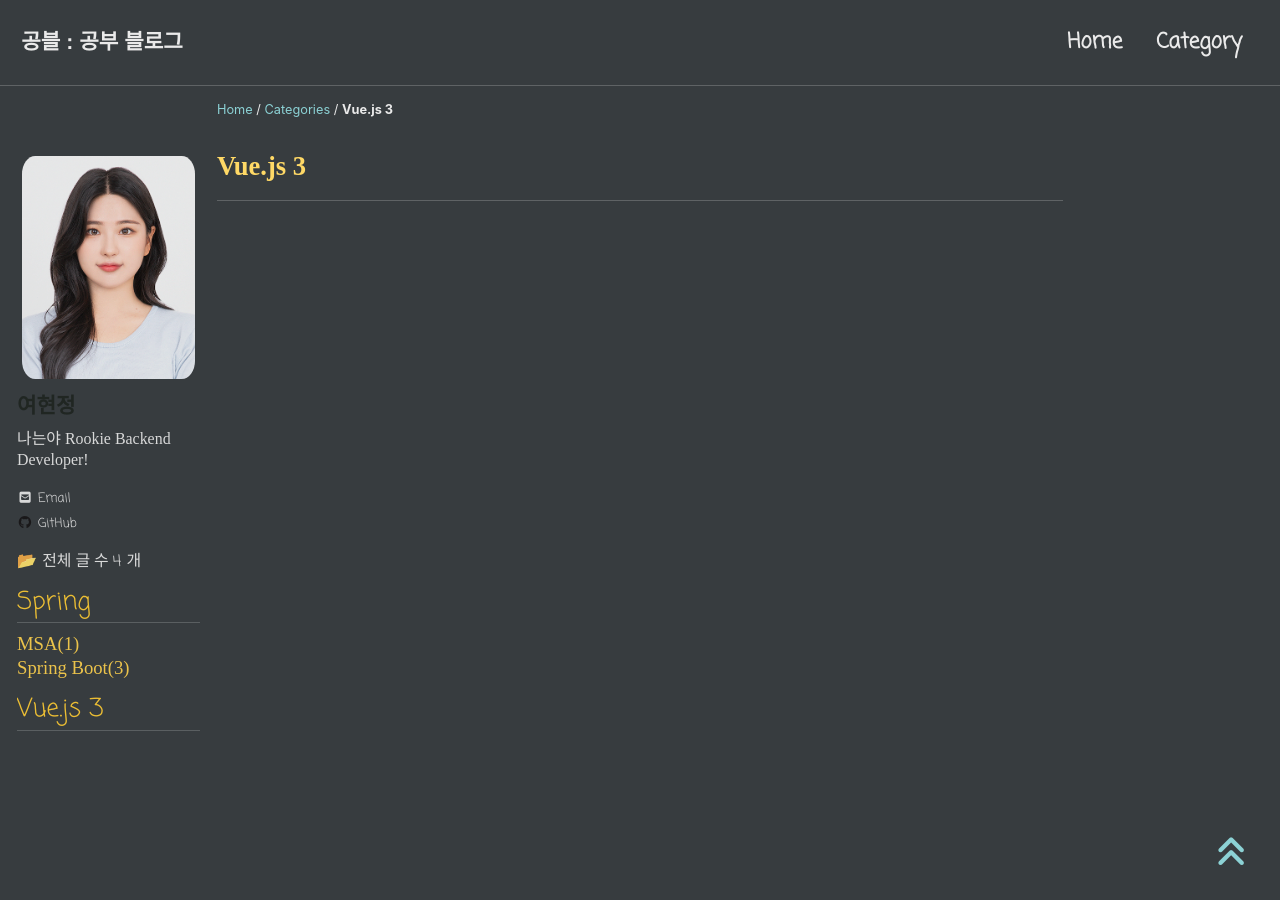
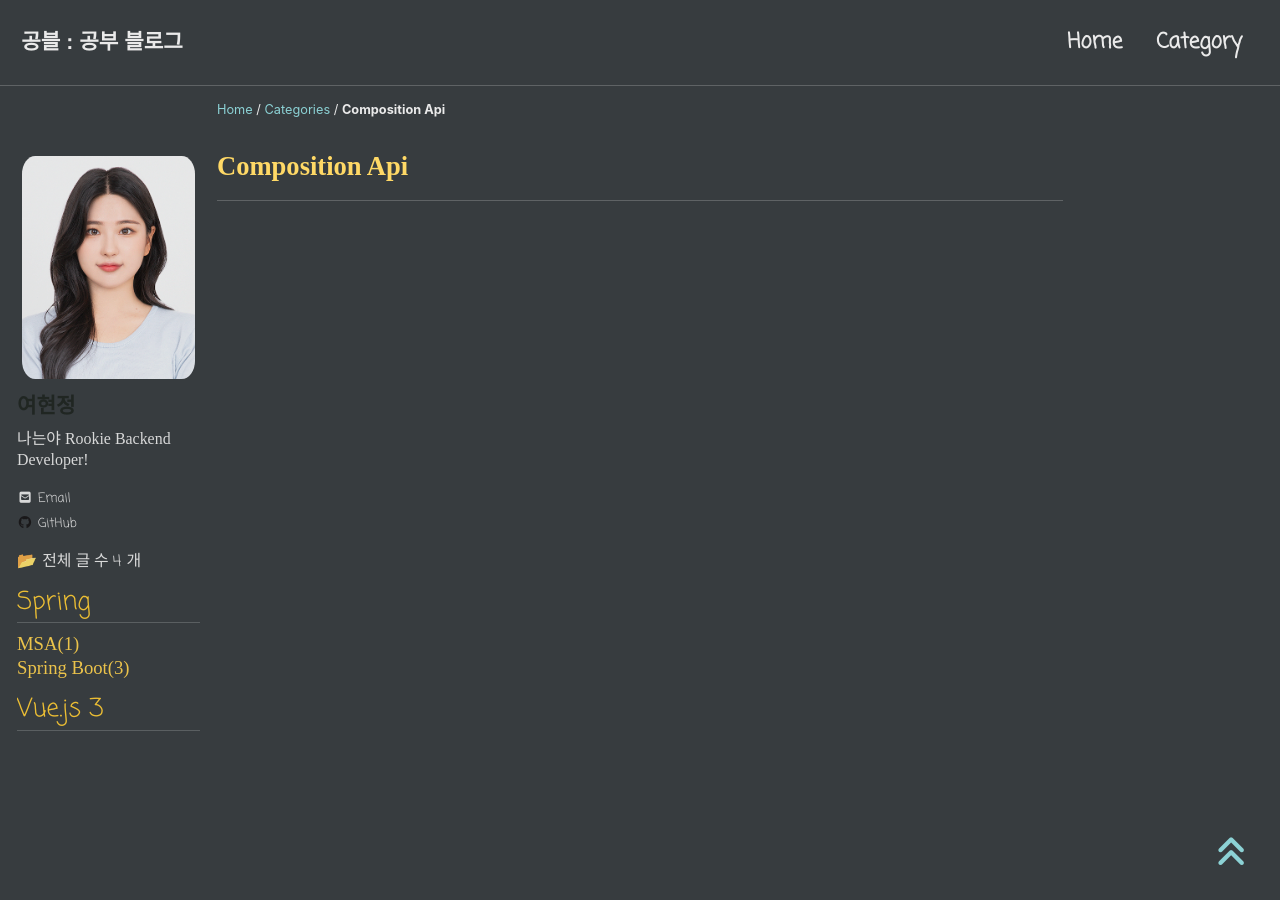
Before and after one commit to yeeeeo/yeeeeo.github.io, a Jekyll site: the page built from _pages/categories/category-composition api.md, in a window 1280 px wide and 900 px high. Built offline with Jekyll 4.4.1, drawn with Linux system fonts in a browser that asks for light colours; cached includes are drawn as plain includes; nearby versions of some CDN libraries; some web fonts are replaced.

Commit message:
category

```diff
--- a/_includes/nav_list_main
+++ b/_includes/nav_list_main
@@ -28,8 +28,8 @@
               <span class="nav__sub-title">Vue.js 3</span>
                   <ul>
                       {% for category in site.categories %}
-                          {% if category[0] == "Vuejs3" %}
-                              <li><a href="/categories/vuejs3" class="">Vue.js 3({{category[1].size}})</a></li>
+                          {% if category[0] == "Composition Api" %}
+                              <li><a href="/categories/composition api" class="">Composition Api({{category[1].size}})</a></li>
                           {% endif %}
                       {% endfor %}
                   </ul>
--- a/_pages/categories/category-vuejs3.md
+++ b/_pages/categories/category-composition api.md
@@ -1,7 +1,7 @@
 ---
-title: "Vue.js 3"
+title: "Composition Api"
 layout: archive
-permalink: categories/vuejs3
+permalink: categories/composition api
 author_profile: true
 sidebar_main: true
 ---
@@ -10,5 +10,5 @@ sidebar_main: true
 
 ***
 
-{% assign posts = site.categories['Vuejs3'] %}
+{% assign posts = site.categories['Composition Api'] %}
 {% for post in posts %} {% include archive-single2.html type=page.entries_layout %} {% endfor %}
```
